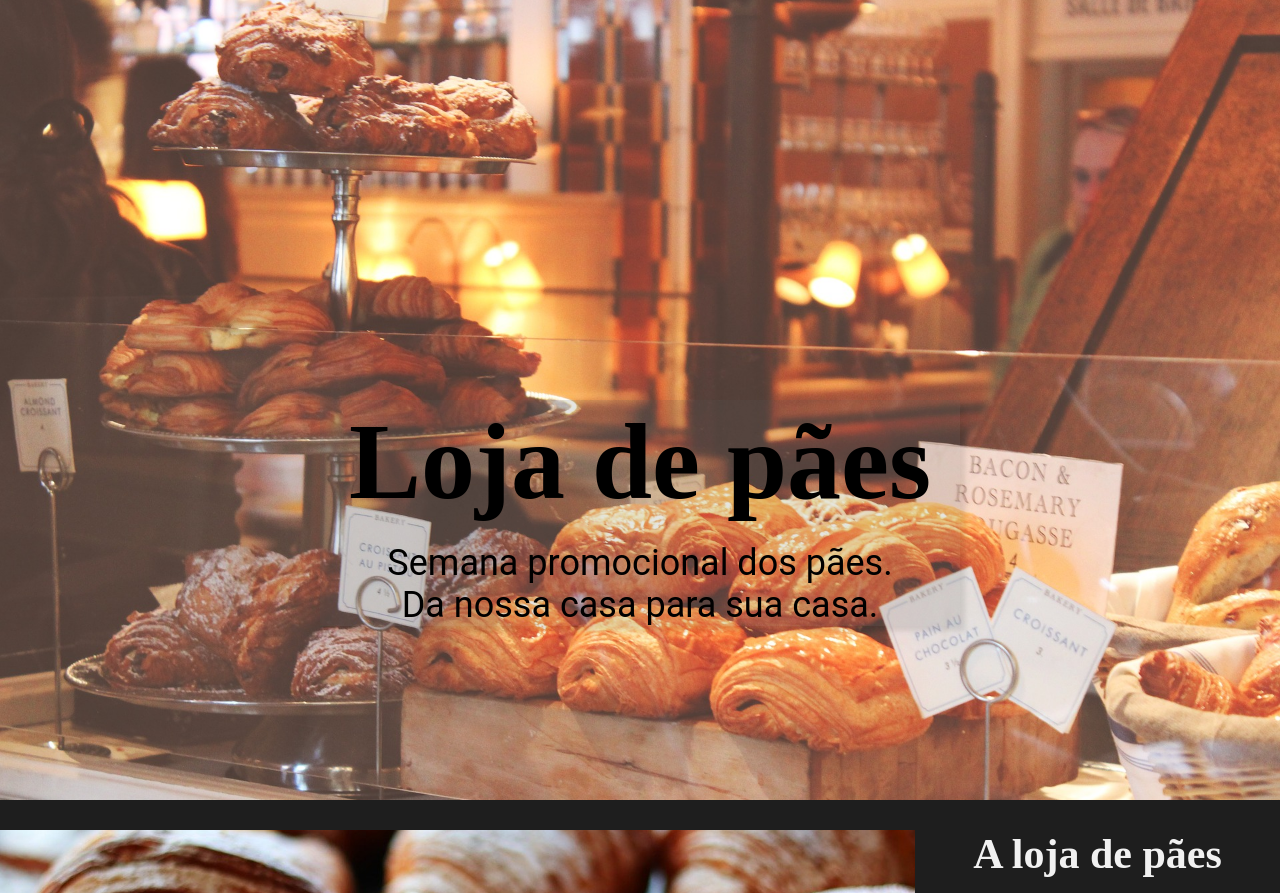
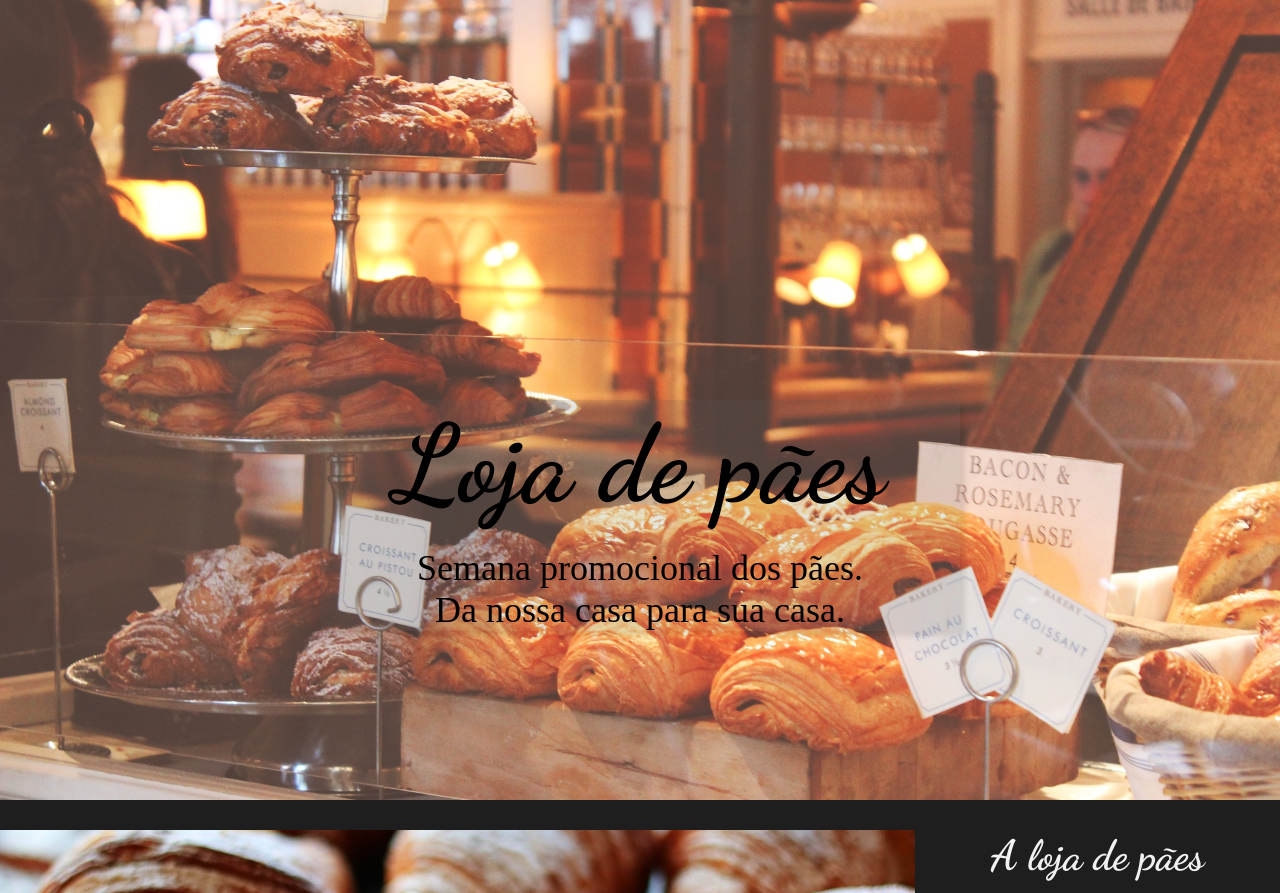
Before and after one commit to ana-nicolay/landing-page, a plain HTML site: page index.html in a window 1280 px wide. Shown: the top 893 px of the page. Drawn offline with Linux system fonts and the light colour scheme.

Commit message:
add fonts and corrections

```diff
--- a/index.html
+++ b/index.html
@@ -2,7 +2,7 @@
 <html>
 <head>
 	<meta charset="utf-8">
-	<title></title>
+	<title>Loja de pães</title>
 	<link rel="stylesheet" type="text/css" href="style.css" />
 </head>
 <body>
--- a/style.css
+++ b/style.css
@@ -1,27 +1,36 @@
 *{
 	margin: 0;
   	padding: 0;
-	font-size: 30px;
 	font-family: Roboto, Bebas Neue, Arial, sans-serif;
+	font-size: 21px;
 }
 
 body, html{
 	height: 100%;
 }
 
+@font-face {
+   font-family: Dancing;
+   src: url(fonts/DancingScript.ttf);
+}
+
+@font-face {
+   font-family: Roboto;
+   src: url(fonts/Roboto-Regular.ttf);
+}
+
 h3{
 	font-size: 42px;
-	font-family: Caveat, Dancing Script, Pacifico, Cookie;
+	font-family: Dancing, Pacifico, Cookie;
 }
 
 p{
 	margin-top: 18px;
-	font-size: 24px;
 }
 
 
 .hero-image{
-	background-image: url("vitrine-breads.jpg");
+	background-image: url("img/vitrine-breads.jpg");
 	background-color: #ccc;
 	/* Create the parallax scrolling effect */
 	background-attachment: fixed;
@@ -49,13 +58,14 @@ p{
 }
 
 #hero-title{
-	font-family: Dancing Script, Pacifico, Cookie;
+	font-family: Dancing, Pacifico, Cookie;
 	font-size: 108px;
 	text-align: center;
 	position: relative;
 }
 
 #hero-text{
+	font-family: Bebas Neue;
 	font-size: 36px;
 	position: relative;
 	text-align: center;
@@ -75,7 +85,7 @@ p{
 }
 
 .image-one{
-	background-image: url("bread.jpg");
+	background-image: url("img/bread.jpg");
 	background-position: center;
 	background-repeat: no-repeat;
 	background-size:  cover;
@@ -84,7 +94,7 @@ p{
 }
 
 .image-two{
-	background-image: url("blueberry-muffins.jpg");
+	background-image: url("img/blueberry-muffins.jpg");
 	background-position: center;
 	background-repeat: no-repeat;
 	background-size:  cover;
@@ -100,6 +110,8 @@ p{
 }
 
 .btn-subscribe{
+	font-family: Bebas Neue;
+	font-size: 24px;
 	position:  relative;
 	margin: 24px;
 	width:  50%;
```
Also changed, not shown: fonts/DancingScript.ttf (added), fonts/Roboto-Regular.ttf (added), img/blueberry-muffins.jpg (renamed from blueberry-muffins.jpg), img/bread.jpg (renamed from bread.jpg), img/vitrine-breads.jpg (renamed from vitrine-breads.jpg).
